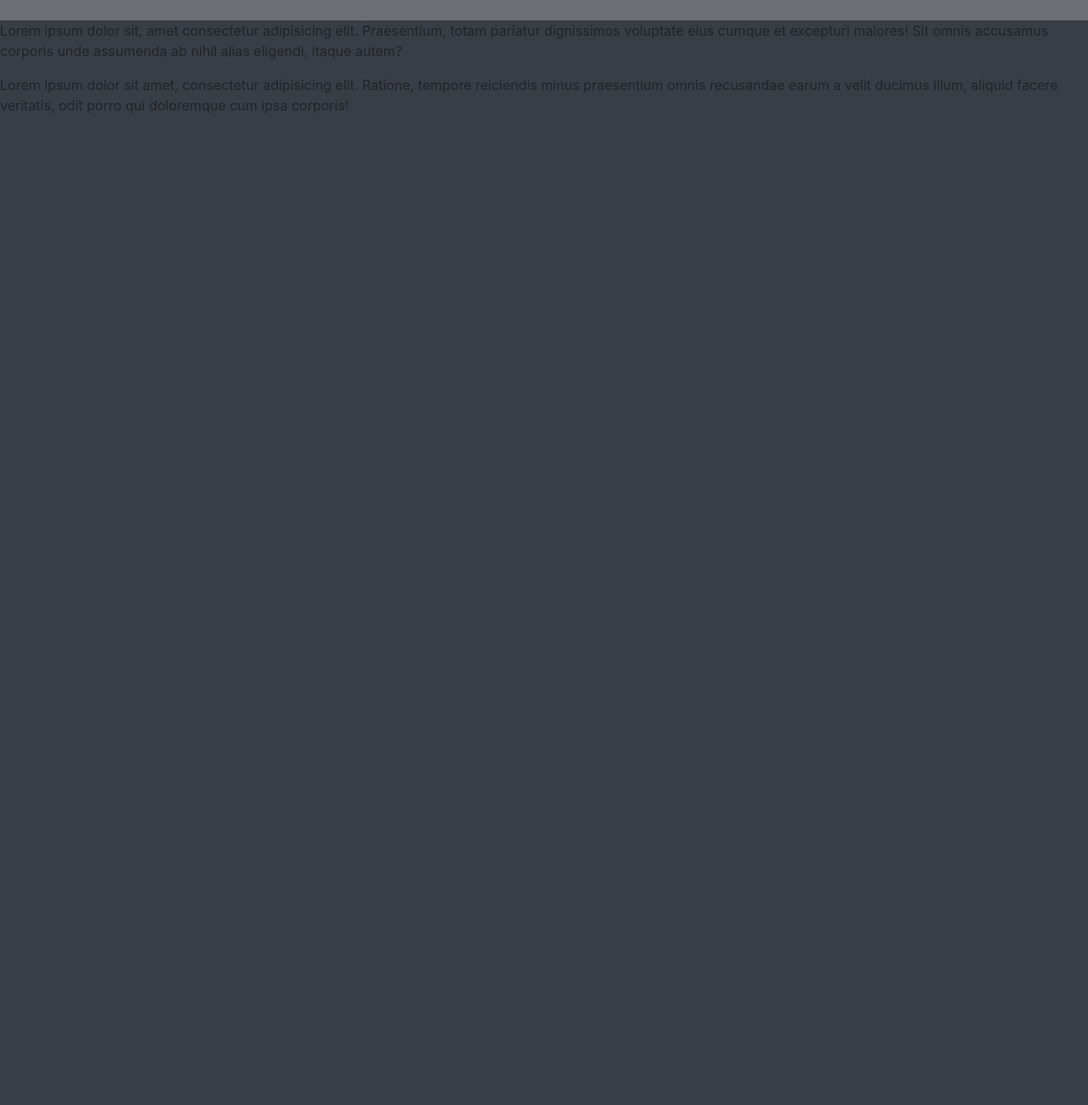
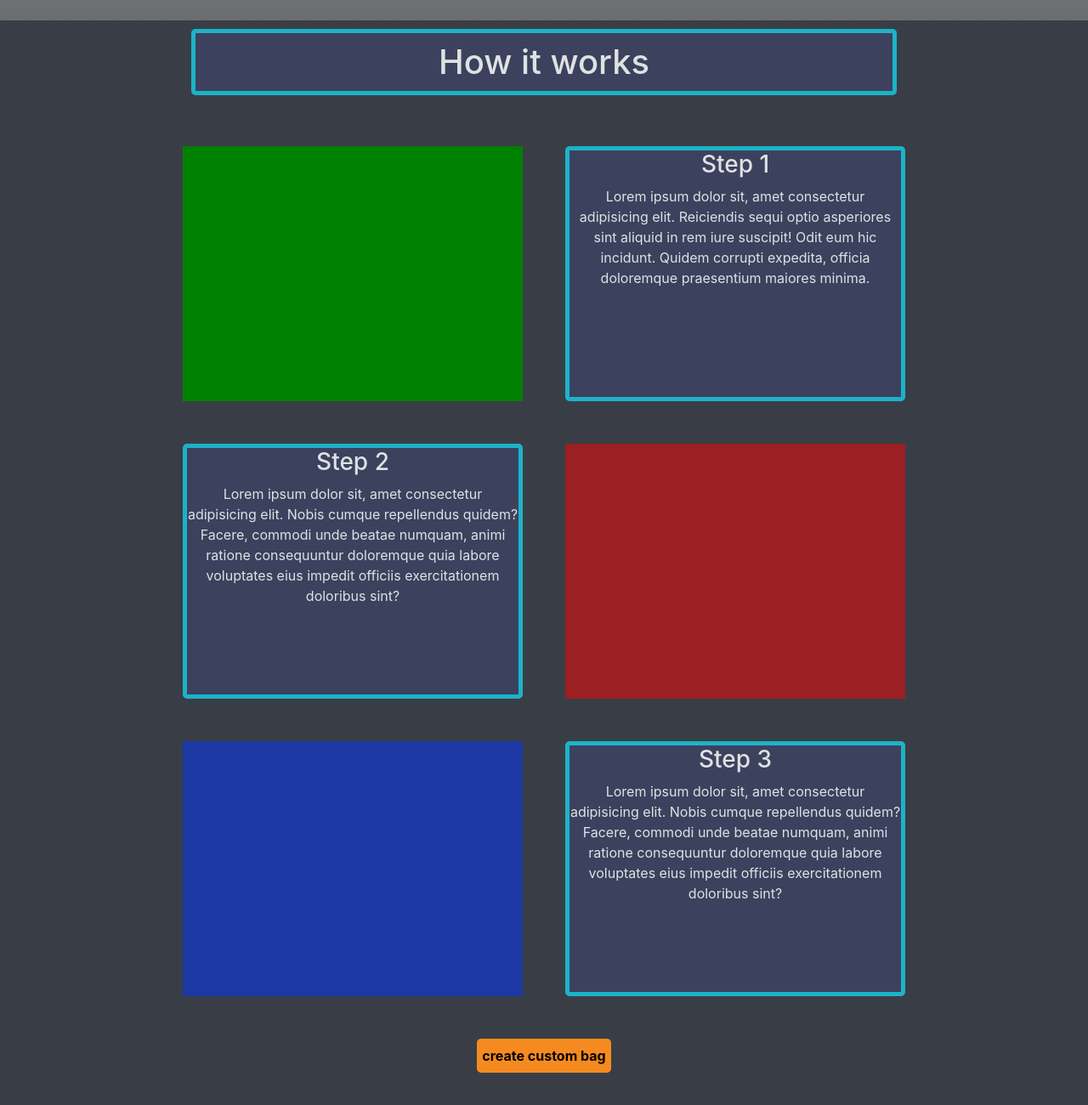
Before and after one commit to ethanSE/bikeBagProject2, a React app: page / in a window 1280 px wide. Shown: the part 626-1926 px from the top of the page at 85% size. Before the commit the page ends 800 px from the top, so only its background shows below. Built offline with nearby package versions, Linux system fonts and the light colour scheme; some packages are replaced by stand-ins of ours; no server answers; grey boxes are pictures that could not be loaded; a web font is replaced by a local one.

Commit message:
add some generic content to home/how it works page. practice css grid and naming lines

```diff
--- a/src/components/Home.jsx
+++ b/src/components/Home.jsx
@@ -1,27 +1,31 @@
 import React from 'react';
+import { setActiveMainComponent } from './../actions';
 import { connect } from 'react-redux';
+import '../styles/Home.css';
 
 function Home(props) {
     if (props.activeMainComponent === 'home') {
         return (
-            <div className='grid-container-about'>
-                <div className='heroDiv'>
+            <div className='home'>
+                <h1>How it works</h1>
+                <button className='button' onClick={() => { props.dispatch(setActiveMainComponent('custom')) }}> create custom bag</button>
+                <div className='image1'/>
+                <div className='image2'/>
+                <div className='image3'/>
+                <div className='text text1'>
+                    <h3>Step 1</h3>
+                    <p>Lorem ipsum dolor sit, amet consectetur adipisicing elit. Reiciendis sequi optio asperiores sint aliquid in rem iure suscipit! Odit eum hic incidunt. Quidem corrupti expedita, officia doloremque praesentium maiores minima.</p>
                 </div>
-
-                <div className='inlinePhoto1 grid-item-about'>
+                <div className='text text2'>
+                    <h3>Step 2</h3>
+                    <p>Lorem ipsum dolor sit, amet consectetur adipisicing elit. Nobis cumque repellendus quidem? Facere, commodi unde beatae numquam, animi ratione consequuntur doloremque quia labore voluptates eius impedit officiis exercitationem doloribus sint?</p>
                 </div>
-
-                <div className='textField1 grid-item-about'>
-                    <p>Lorem ipsum dolor sit, amet consectetur adipisicing elit. Praesentium, totam pariatur dignissimos voluptate eius cumque et excepturi maiores! Sit omnis accusamus corporis unde assumenda ab nihil alias eligendi, itaque autem?</p>
-                </div>
-
-                <div className='inlinePhoto2 grid-item-about'>
-                </div>
-
-                <div className='textField2 grid-item-about'>
-                    <p>Lorem ipsum dolor sit amet, consectetur adipisicing elit. Ratione, tempore reiciendis minus praesentium omnis recusandae earum a velit ducimus illum, aliquid facere veritatis, odit porro qui doloremque cum ipsa corporis!</p>
+                <div className='text text3'>
+                    <h3>Step 3</h3>
+                    <p>Lorem ipsum dolor sit, amet consectetur adipisicing elit. Nobis cumque repellendus quidem? Facere, commodi unde beatae numquam, animi ratione consequuntur doloremque quia labore voluptates eius impedit officiis exercitationem doloribus sint?</p>
                 </div>
             </div>
+
         )
     } else {
         return null;
--- a/src/index.css
+++ b/src/index.css
@@ -82,6 +82,8 @@ body {
     z-index: -1;
     padding: 90px 20;
 }
+
+.home
 
 .hidden {
     display: none;
--- /dev/null
+++ b/src/styles/Home.css
@@ -0,0 +1,60 @@
+.home {
+    display: grid;
+    grid-template-columns: [margin-start] 1fr [center-start] 400px [center-center] 400px [center-end] 1fr [margin-end];
+    grid-template-rows: [title] auto [tile1-start] 300px [tile2-start] 300px [tile3-start] 300px [button] auto 200px;
+    grid-gap: 50px 50px;
+}
+
+.home h1{
+    grid-column: 2 / 4;
+    text-align: center;
+    background-color: #3c415e;
+    color: #dfe2e2;
+    border: 5px solid #1cb3c8;
+    border-radius: 5px;
+    padding: 10px;
+    margin: 10px;
+}
+
+.home button {
+    grid-column: center-start / center-end;
+    grid-row: button;
+}
+
+.image1 {
+    background-color: green;
+    grid-column: center-start / center-center;
+    grid-row: tile1-start / tile2-start;
+}
+
+.image2 {
+    background-color: rgba(255, 0, 0, .5);
+    grid-column: center-center / center-end;
+    grid-row: tile2-start / tile3-start;
+}
+
+.image3 {
+    grid-column: center-start / center-center;
+    grid-row: tile3-start / button;
+    background-color:rgba(0, 50,255,0.5);
+}
+
+.text1 {
+    grid-column: center-center / center-end;
+}
+
+.text2 {
+    grid-column: center-start / center-center;
+}
+
+.text3 {
+    grid-column: center-center / center-end;
+}
+
+.text {
+    text-align: center;
+    background-color: #3c415e;
+    border: 5px solid #1cb3c8;
+    border-radius: 5px;
+    color: #dfe2e2;
+}
```
